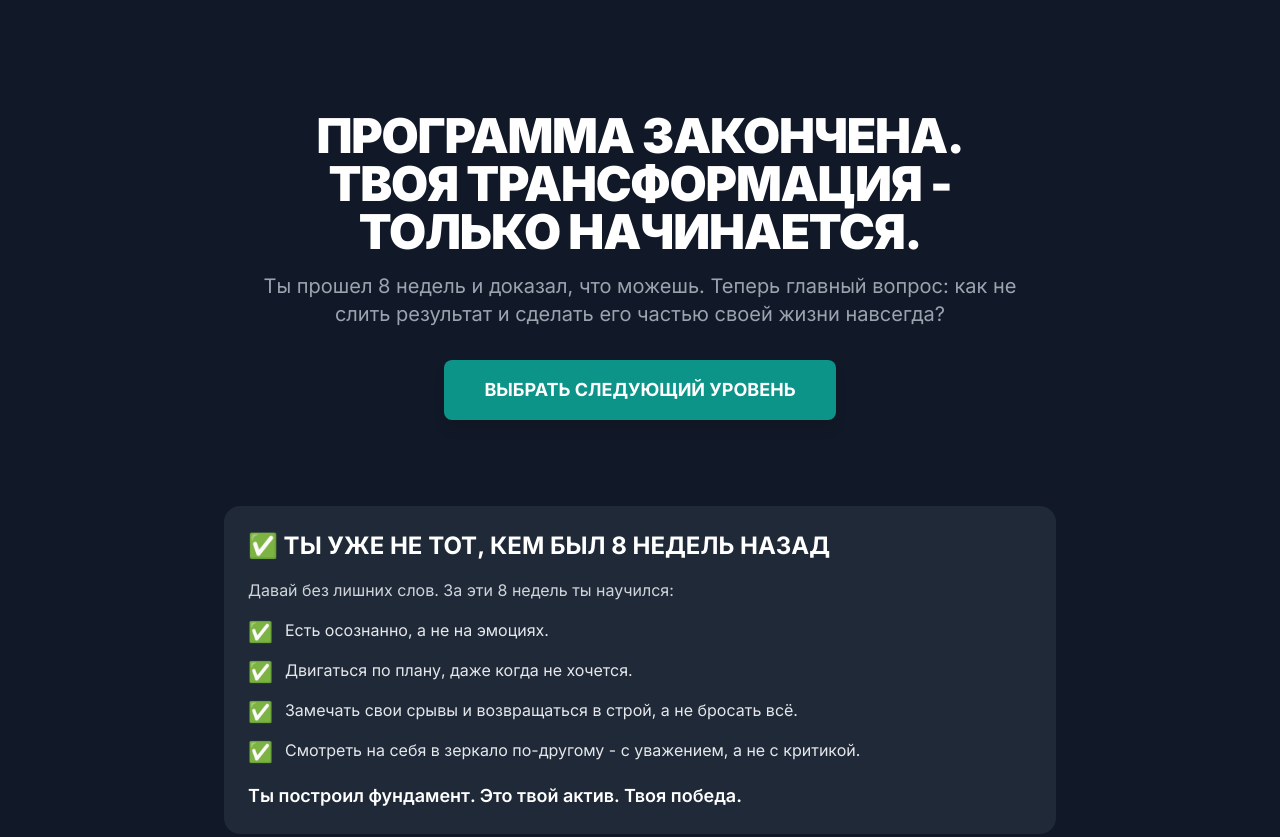
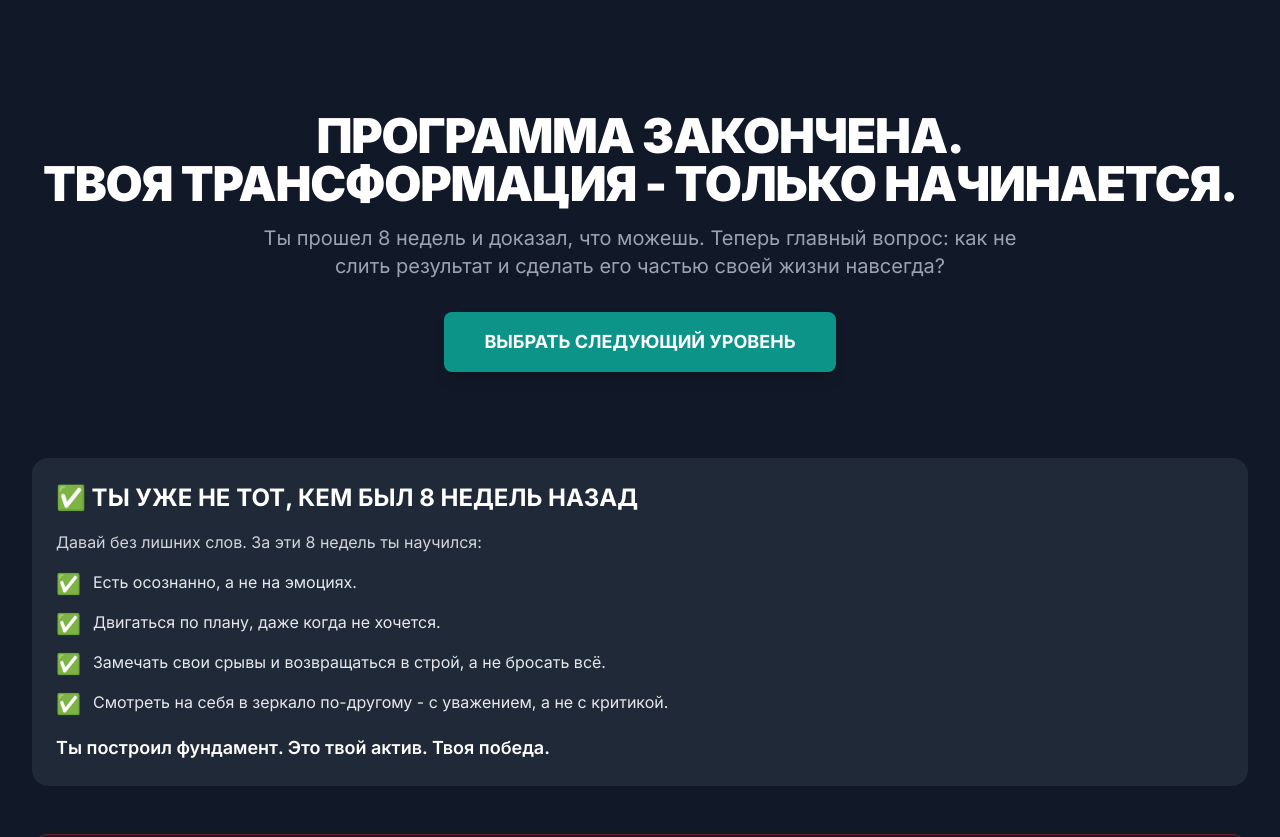
Before and after one commit to dgmuk/Bb-01, a plain HTML site: page index.html in a window 1280 px wide. Shown: the top 837 px of the page. Drawn offline with nearby package versions, Linux system fonts and the light colour scheme.

Commit message:
Update index.html

```diff
--- a/index.html
+++ b/index.html
@@ -13,7 +13,7 @@
             font-family: 'Inter', sans-serif;
         }
 
-        /* Исправление для Google Sites */
+        /* Исправление для Google Sites (оставлено для универсальности) */
         html, body {
             height: auto !important;
             min-height: 1px !important;
@@ -73,7 +73,8 @@
 </head>
 <body class="bg-gray-900 text-gray-200">
 
-    <div id="main-container" class="container mx-auto max-w-4xl p-4 sm:p-8">
+    <!-- ИЗМЕНЕНО: max-w-4xl заменен на max-w-7xl для более широкого макета на десктопе -->
+    <div id="main-container" class="container mx-auto max-w-7xl p-4 sm:p-8">
 
         <!-- HERO SECTION -->
         <header class="text-center my-12 sm:my-20 fade-in-item">
@@ -211,3 +212,8 @@
     </script>
 </body>
 </html>
+
+        });
+    </script>
+</body>
+</html>
```
